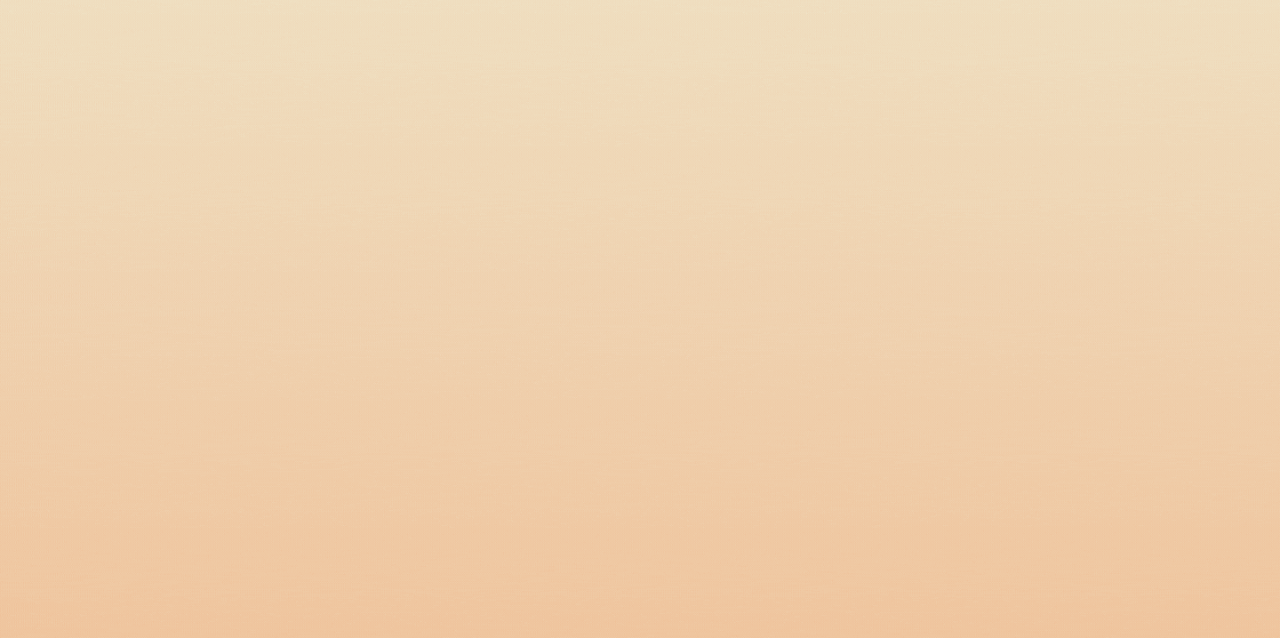
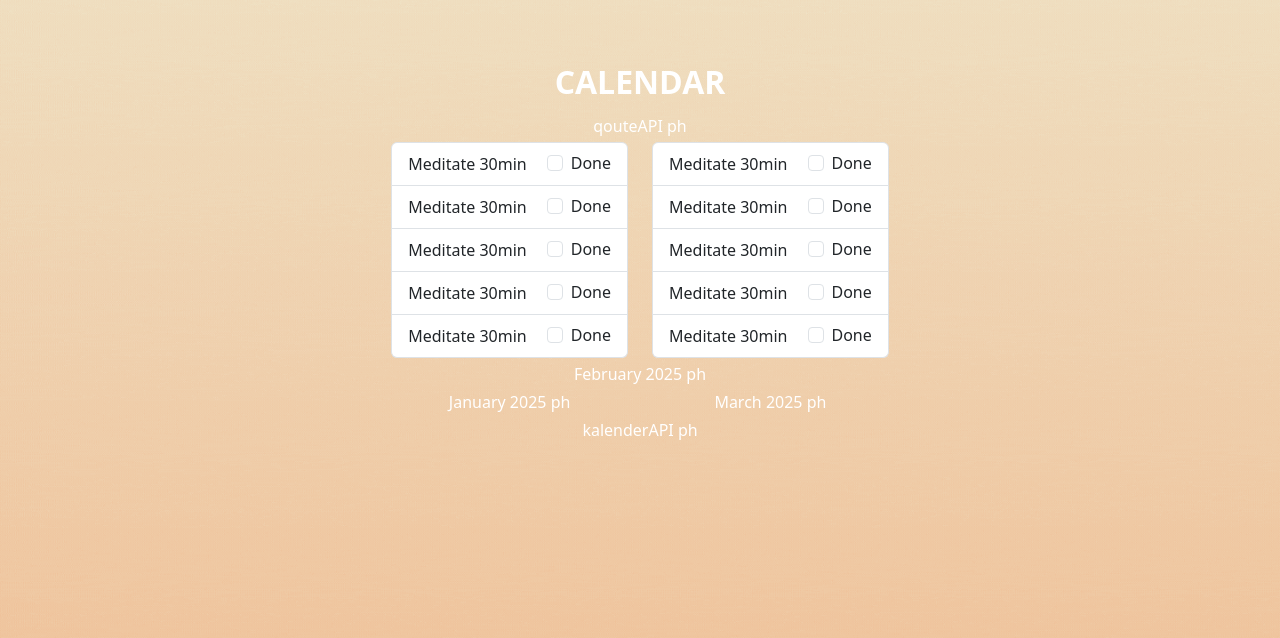
Before and after one commit to Lehti-A/calendrifyfront, a Vue app: page /calendar in a window 1280 px wide. Shown: the part 162-800 px from the top of the page. Built offline with nearby package versions, Linux system fonts and the light colour scheme.

Commit message:
HomeView GIF

```diff
--- a/src/views/CalendarView.vue
+++ b/src/views/CalendarView.vue
@@ -1,4 +1,117 @@
 <template>
+
+  <div class="content">
+    <div class="row justify-content-center mt-1">
+      <div class="col-md-8 d-flex flex-column align-items-center justify-content-center text-center">
+        <h2 class="fw-bold">CALENDAR</h2>
+      </div>
+    </div>
+    <div class="row justify-content-center mt-1"> qouteAPI ph </div>
+    <div class="row justify-content-center mt-1">
+      <div class="col">
+        <ul class="list-group">
+          <li class="list-group-item d-flex justify-content-between align-items-center">
+            Meditate 30min
+            <div class="form-check">
+              <input class="form-check-input" type="checkbox" value="" id="flexCheckDefault">
+              <label class="form-check-label" for="flexCheckDefault">
+                Done
+              </label>
+            </div>
+          </li><li class="list-group-item d-flex justify-content-between align-items-center">
+          Meditate 30min
+          <div class="form-check">
+            <input class="form-check-input" type="checkbox" value="" id="flexCheckDefault">
+            <label class="form-check-label" for="flexCheckDefault">
+              Done
+            </label>
+          </div>
+        </li><li class="list-group-item d-flex justify-content-between align-items-center">
+          Meditate 30min
+          <div class="form-check">
+            <input class="form-check-input" type="checkbox" value="" id="flexCheckDefault">
+            <label class="form-check-label" for="flexCheckDefault">
+              Done
+            </label>
+          </div>
+        </li><li class="list-group-item d-flex justify-content-between align-items-center">
+          Meditate 30min
+          <div class="form-check">
+            <input class="form-check-input" type="checkbox" value="" id="flexCheckDefault">
+            <label class="form-check-label" for="flexCheckDefault">
+              Done
+            </label>
+          </div>
+        </li><li class="list-group-item d-flex justify-content-between align-items-center">
+          Meditate 30min
+          <div class="form-check">
+            <input class="form-check-input" type="checkbox" value="" id="flexCheckDefault">
+            <label class="form-check-label" for="flexCheckDefault">
+              Done
+            </label>
+          </div>
+        </li>
+
+        </ul>
+      </div>
+      <div class="col">
+        <ul class="list-group">
+          <li class="list-group-item d-flex justify-content-between align-items-center">
+            Meditate 30min
+            <div class="form-check">
+              <input class="form-check-input" type="checkbox" value="" id="flexCheckDefault">
+              <label class="form-check-label" for="flexCheckDefault">
+                Done
+              </label>
+            </div>
+          </li><li class="list-group-item d-flex justify-content-between align-items-center">
+          Meditate 30min
+          <div class="form-check">
+            <input class="form-check-input" type="checkbox" value="" id="flexCheckDefault">
+            <label class="form-check-label" for="flexCheckDefault">
+              Done
+            </label>
+          </div>
+        </li><li class="list-group-item d-flex justify-content-between align-items-center">
+          Meditate 30min
+          <div class="form-check">
+            <input class="form-check-input" type="checkbox" value="" id="flexCheckDefault">
+            <label class="form-check-label" for="flexCheckDefault">
+              Done
+            </label>
+          </div>
+        </li><li class="list-group-item d-flex justify-content-between align-items-center">
+          Meditate 30min
+          <div class="form-check">
+            <input class="form-check-input" type="checkbox" value="" id="flexCheckDefault">
+            <label class="form-check-label" for="flexCheckDefault">
+              Done
+            </label>
+          </div>
+        </li><li class="list-group-item d-flex justify-content-between align-items-center">
+          Meditate 30min
+          <div class="form-check">
+            <input class="form-check-input" type="checkbox" value="" id="flexCheckDefault">
+            <label class="form-check-label" for="flexCheckDefault">
+              Done
+            </label>
+          </div>
+        </li>
+
+        </ul>
+      </div>
+    </div>
+    <div class="row justify-content-center mt-1"> February 2025 ph </div>
+    <div class="row justify-content-center mt-1">
+      <div class="col"> January 2025 ph
+      </div>
+      <div class="col"> March 2025 ph
+      </div>
+
+    </div>
+    <div class="row justify-content-center mt-1"> kalenderAPI ph </div>
+
+  </div>
 
 
 
```
